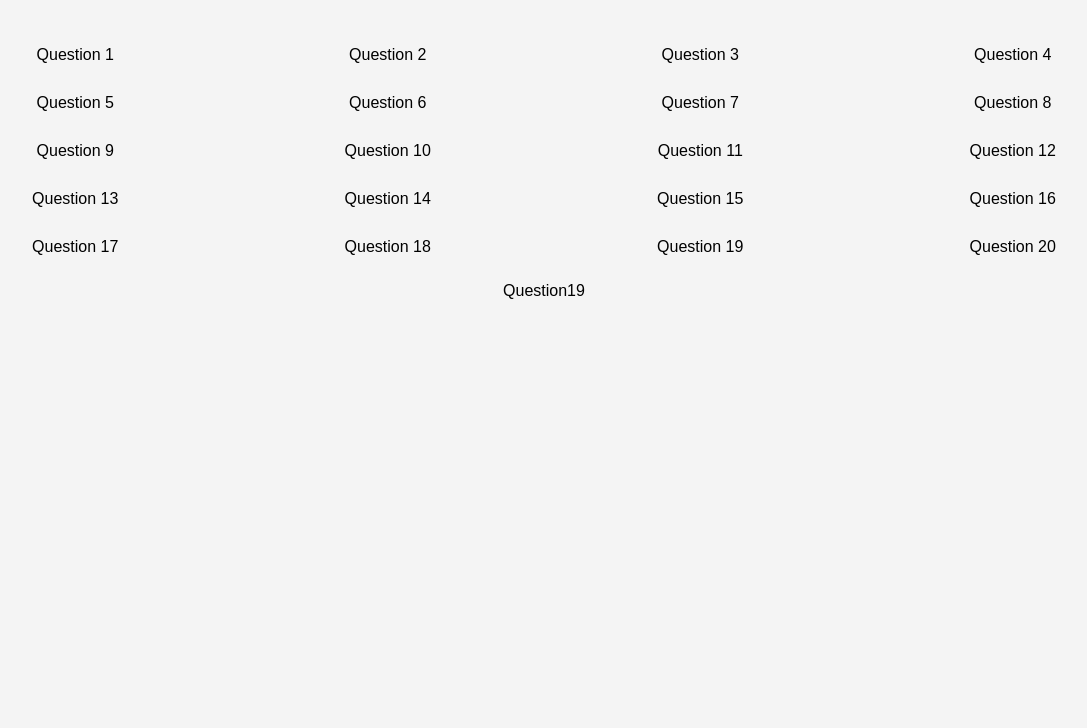
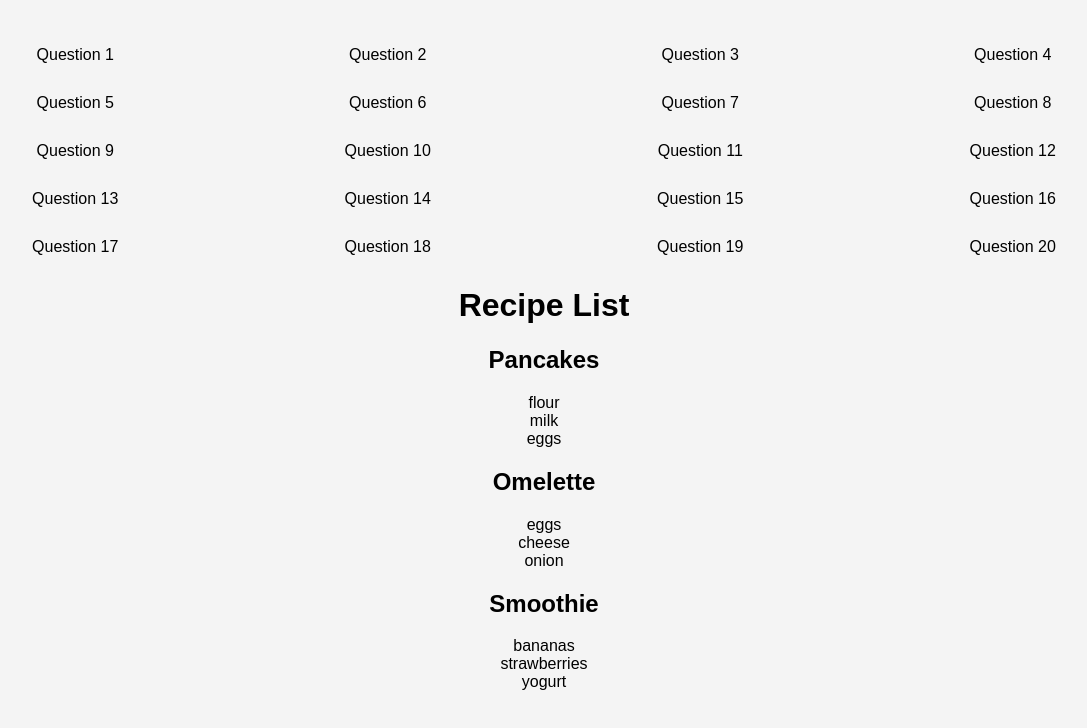
Before and after one commit to kimmisinha/React-Challenge, a React (Create React App) app in the folder my-challenge/: page /question19 in a window 1280 px wide. Shown: the top 728 px of the page, without its empty margins (96-1183 px from the left). Built offline with nearby package versions, Linux system fonts and the light colour scheme.

Commit message:
Remove default list styling for Recipe List component

```diff
--- a/my-challenge/src/Component/Question12.jsx
+++ b/my-challenge/src/Component/Question12.jsx
@@ -1,9 +1,7 @@
-import React from 'react'
+import React, { useState } from 'react'
 
 function Question12() {
-  return (
-    <div>Question12</div>
-  )
+
 }
 
 export default Question12
--- a/my-challenge/src/Component/Question14.jsx
+++ /dev/null
@@ -1,9 +0,0 @@
-import React from 'react'
-
-function Question14() {
-  return (
-    <div>Question14</div>
-  )
-}
-
-export default Question14
--- a/my-challenge/src/Component/Question19.jsx
+++ b/my-challenge/src/Component/Question19.jsx
@@ -1,9 +1,45 @@
-import React from 'react'
+import React from 'react';
+
+const recipes = [
+  {
+    name: 'Pancakes',
+    ingredients: ['flour', 'milk', 'eggs']
+  },
+  {
+    name: 'Omelette',
+    ingredients: ['eggs', 'cheese', 'onion']
+  },
+  {
+    name: 'Smoothie',
+    ingredients: ['bananas', 'strawberries', 'yogurt']
+  }
+];
 
 function Question19() {
   return (
-    <div>Question19</div>
-  )
+    <div>
+      <h1>Recipe List</h1>
+      <ul style={{ listStyle: 'none', paddingLeft: 0 }}>
+        {recipes.map((recipe, index) => (
+          <li key={index}>
+            <h2>{recipe.name}</h2>
+            <ul style={{ listStyle: 'none', paddingLeft: 0 }}>
+              {recipe.ingredients.map((ingredient, i) => (
+                <li key={i}>{ingredient}</li>
+              ))}
+            </ul>
+          </li>
+        ))}
+      </ul>
+    </div>
+  );
 }
 
-export default Question19
+export default Question19;
+
+/*
+Puzzle #19: Recipe List 🍅
+Create a React App that displays a list of recipes, each containing a name and a
+list of ingredients. The recipes should be stored in an array called recipes within
+the component
+*/
```
